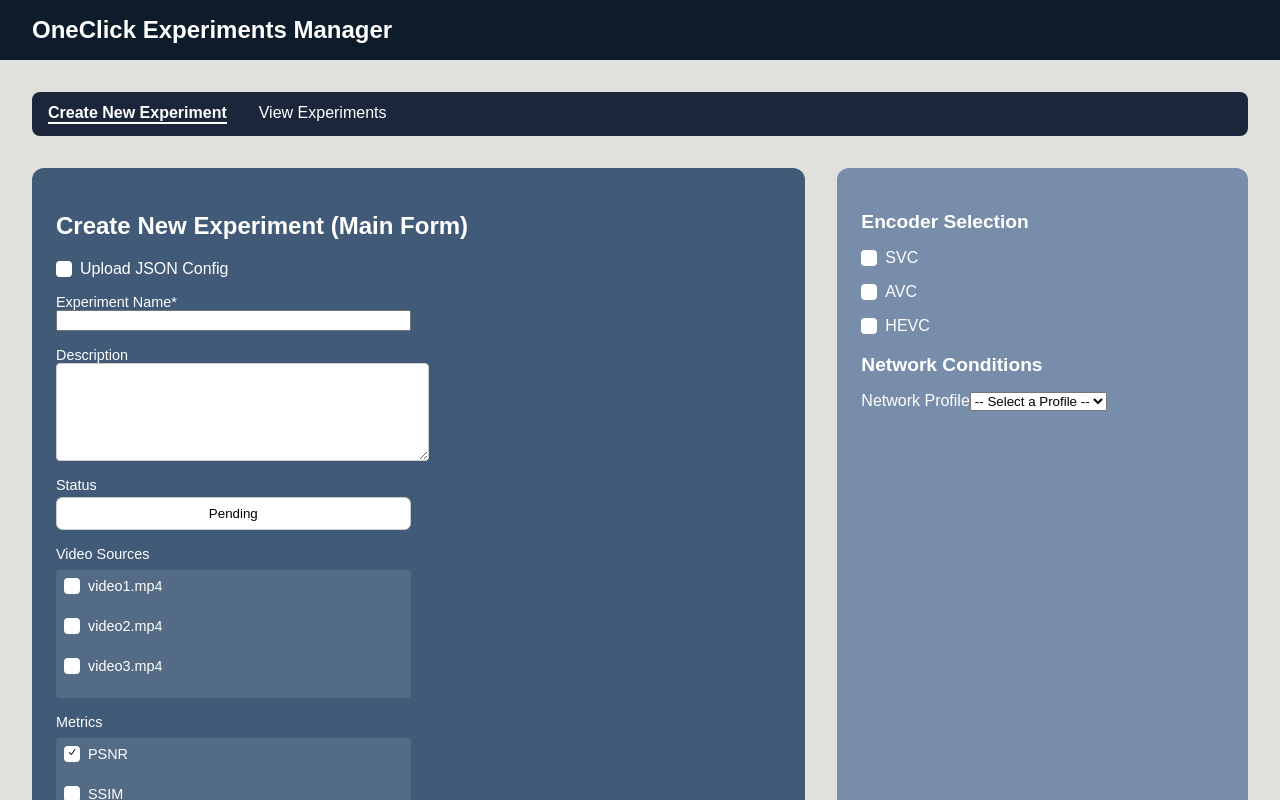
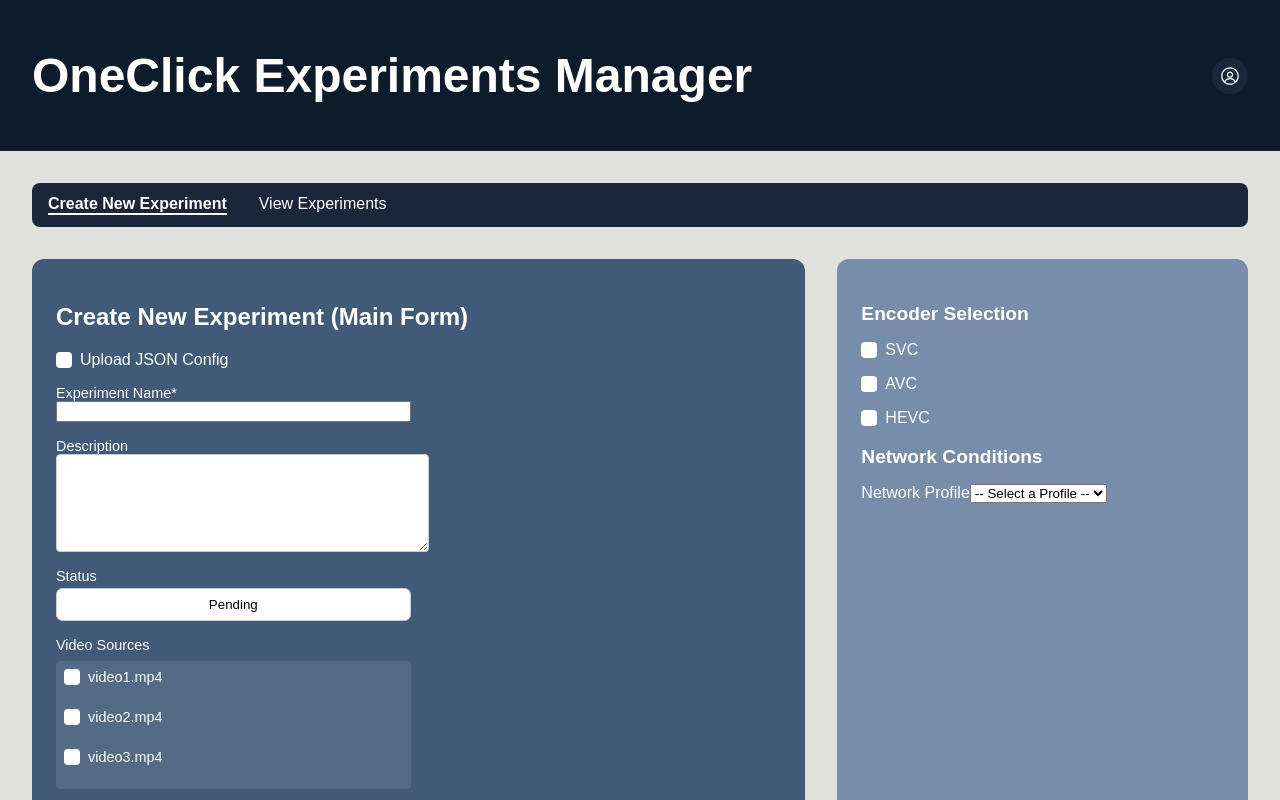
Before and after one commit to EricaN17/cs356Group7, a React (Create React App) app: page / in a window 1280 px wide. Shown: the top 800 px of the page. Built offline with nearby package versions, Linux system fonts and the light colour scheme.

Commit message:
adding user page

```diff
--- a/src/ExperimentManagerUI.css
+++ b/src/ExperimentManagerUI.css
@@ -24,8 +24,27 @@ body {
     padding: 1rem 2rem;
     font-size: 1.5rem;
     font-weight: 600;
+    display: flex;
+    align-items: center;
+    justify-content: space-between; /* Push icon to right */
 }
 
+.user-button {
+    color: white;
+    background-color: var(--oxford-blue);
+    padding: 0.5rem;
+    border-radius: 50%;
+    display: flex;
+    align-items: center;
+    justify-content: center;
+    transition: background-color 0.3s ease;
+    text-decoration: none;
+}
+
+.user-button:hover {
+    background-color: var(--silver-lake-blue);
+    color: white;
+}
 .ui-container {
     padding: 2rem;
 }
--- a/src/ExperimentManagerUI.jsx
+++ b/src/ExperimentManagerUI.jsx
@@ -6,6 +6,7 @@ import ViewExperiments from './ViewExperiments';
 import './ExperimentManagerUI.css';
 import NetworkProfileSelector from "./NetworkProfileSelector";
 import { createExperimentCall, updateExperimentCall } from "./backend_modules/services/ExperimentsService";
+import { AvatarIcon } from '@radix-ui/react-icons';
 
 export default function ExperimentManagerUI() {
     const [useJsonConfig, setUseJsonConfig] = useState(false);
@@ -116,7 +117,13 @@ export default function ExperimentManagerUI() {
 
     return (
         <div className="ui-wrapper">
-            <div className="ui-header">OneClick Experiments Manager</div>
+            <div className="ui-header">
+                <h1>OneClick Experiments Manager</h1>
+                <a href="https://ui.uni.kylestevenson.dev/user" className="user-button" title="User Profile">
+                    <AvatarIcon width="20" height="20" />
+                </a>
+            </div>
+            {/*<div className="ui-header">OneClick Experiments Manager</div>*/}
 
             <div className="ui-container">
                 <nav className="ui-nav">
--- a/src/backend_modules/mockData/mockUsers.js
+++ b/src/backend_modules/mockData/mockUsers.js
@@ -49,5 +49,5 @@ export function setMockToken(username) {
             .replace(/=+$/, '');
 
     const token = `${encode(header)}.${encode(payload)}.`;
-    window.localStorage.setItem('id_token', 'eyJhbGciOiJIUzI1NiIsInR5cCI6IkpXVCJ9.eyJzdWIiOiJlcmljYTEiLCJyb2xlIjoic3VwZXJfYWRtaW4iLCJmaXJzdF9uYW1lIjoiZXJpY2EiLCJsYXN0X25hbWUiOiJzdHJpbmciLCJlbWFpbCI6ImVyaWNhIiwiaWF0IjoxNzUxMzg4ODAzLCJleHAiOjE3NTEzOTYwMDN9.TEvVENSlVQvYqvfng8lq_VwGacY2xxl5usEYr4kB62Q');
+    window.localStorage.setItem('id_token', 'eyJhbGciOiJIUzI1NiIsInR5cCI6IkpXVCJ9.eyJzdWIiOiJlcmljYSIsInJvbGUiOiJzdXBlcl9hZG1pbiIsImZpcnN0X25hbWUiOiJlcmljYSAiLCJsYXN0X25hbWUiOiJlcmljYSAiLCJlbWFpbCI6ImVyaWNhIiwiaWF0IjoxNzUxNDQ1MDE4LCJleHAiOjE3NTE0NTIyMTh9.MXpWoo3mZYElbkbM1yPxTsxl3vU3soyh3M8rt-CS-h4');
 }
```
